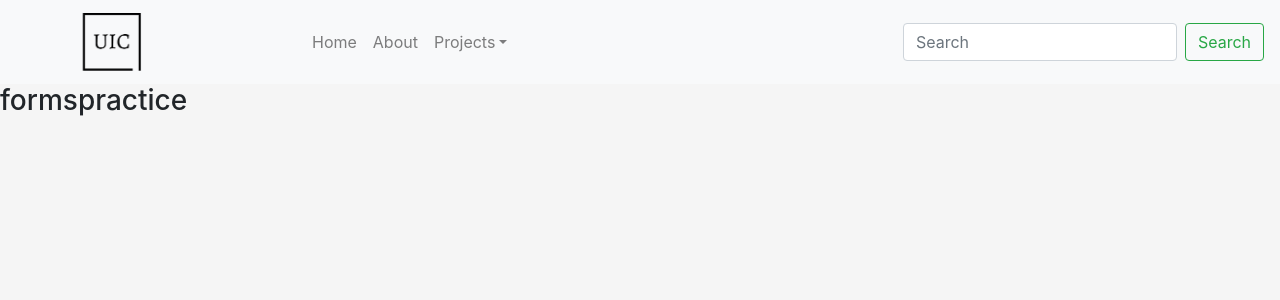
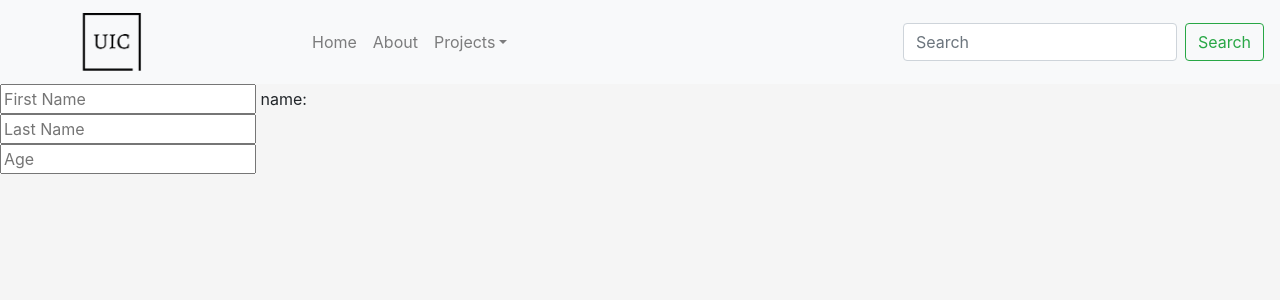
Before and after one commit to Fredrik93/react_tutorial, a React (Create React App) app: page /formspractice in a window 1280 px wide. Shown: the top 300 px of the page. Built offline with nearby package versions, Linux system fonts and the light colour scheme.

Commit message:
add state to form

```diff
--- a/src/Components/FormsPractice.js
+++ b/src/Components/FormsPractice.js
@@ -1,9 +1,28 @@
 import React from 'react'
 
 class FormsPractice extends React.Component {
+    constructor() {
+        super()
+        this.state = {
+            firstName: '',
+            lastName: '',
+            age: 0
+        }
+    }
+    handleChange() {
+        console.log("lal")
+    }
     render() {
+
         return (
-            <h3>formspractice</h3>
+            <main>
+                <form>
+                    <input placeholder="First Name" onChange={this.handleChange} /> name:{this.state.firstName} < br />
+                    <input placeholder="Last Name" onChange={this.handleChange} /> < br />
+                    <input placeholder="Age" onChange={this.handleChange} /> < br />
+                    < br />
+                </form>
+            </main>
         )
     }
 } export default FormsPractice
```
